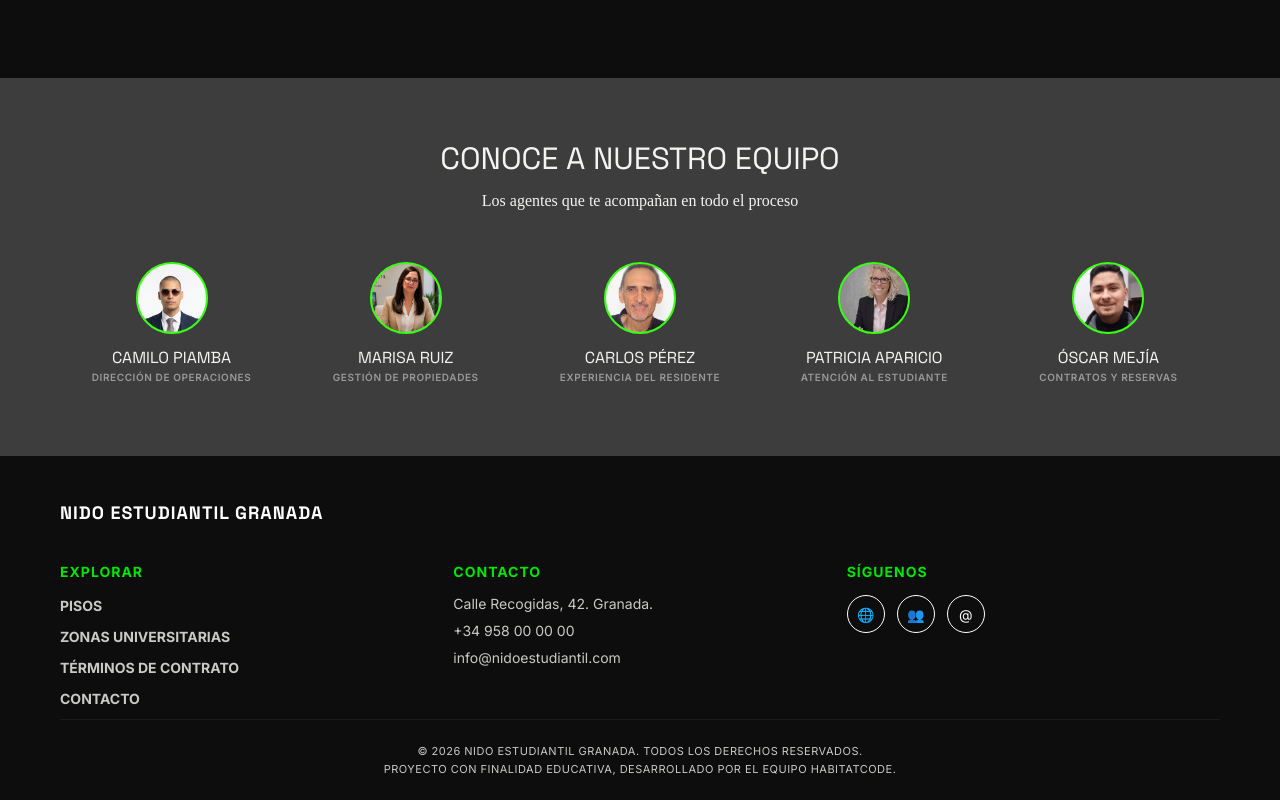
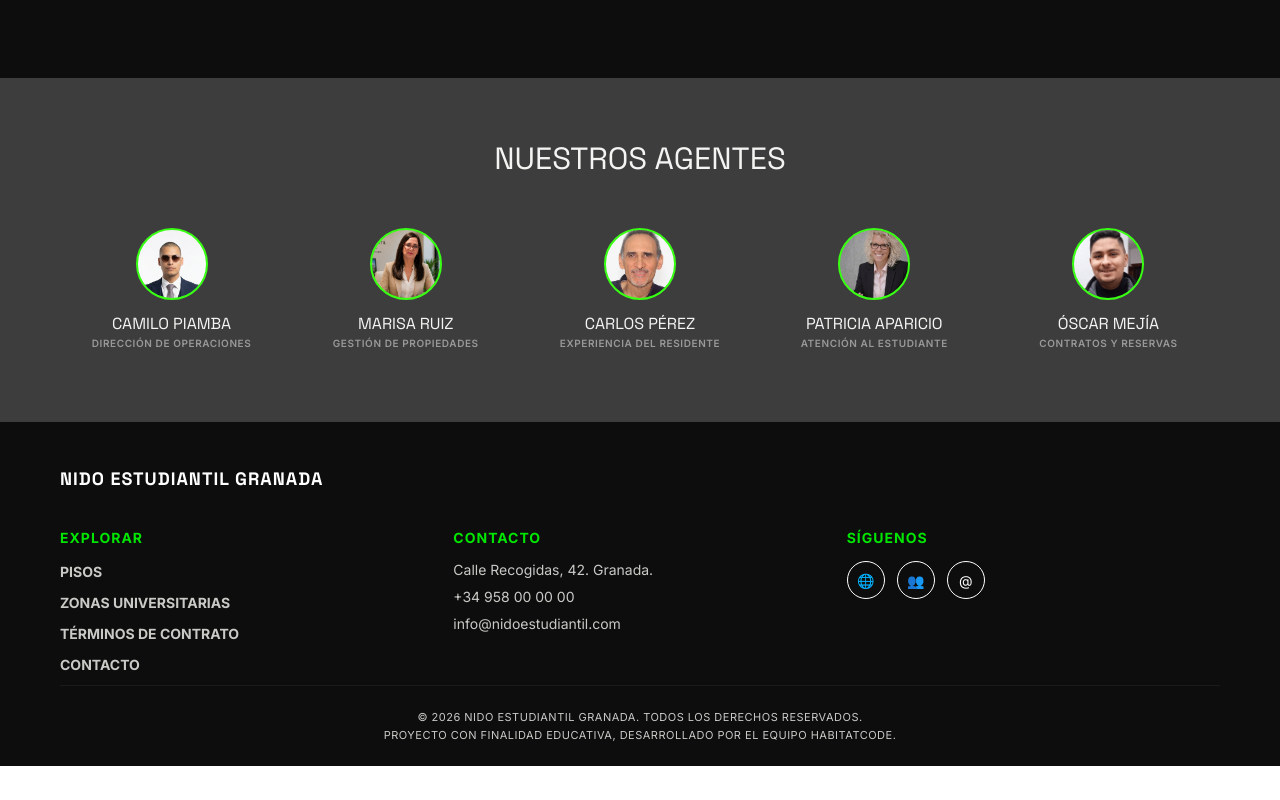
Before and after one commit to webcartaonline/inmobiliaria, a React (Vite) app: page / in a window 1280 px wide. Shown: the part 1726-2526 px from the top of the page. After the commit the page ends 2492 px from the top, so only its background shows below. Built offline with nearby package versions, Linux system fonts and the light colour scheme.

Commit message:
fix: update agents section title

```diff
--- a/src/components/agents/organisms/AgentsSection.jsx
+++ b/src/components/agents/organisms/AgentsSection.jsx
@@ -12,11 +12,8 @@ export function AgentsSection() {
       <div className="agentsContainer">
         <header className="agentsHeader">
           <h2 id="agentsTitle" className="agentsTitle">
-            Conoce a nuestro equipo
+            Nuestros agentes
           </h2>
-          <p className="agentsSubtitle">
-            Los agentes que te acompañan en todo el proceso
-          </p>
         </header>
 
         <div className="agentsGrid">
```
